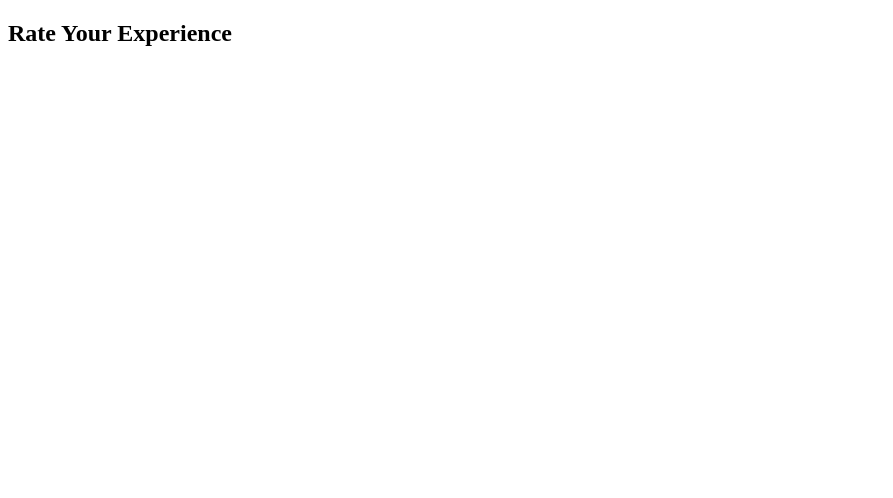
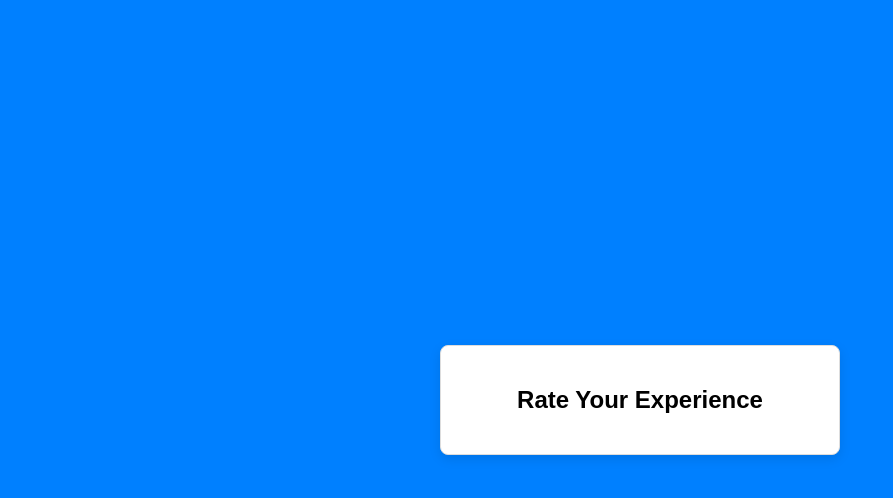
Before and after one commit to zieDoo/React-sandbox, a React (Vite) app in the folder Vite_Build_Setup/rating-ui/: page / in a window 1280 px wide. Shown: the top 498 px of the page, without its empty margins (0-893 px from the left). Built offline with nearby package versions, Linux system fonts and the light colour scheme.

Commit message:
React Fundamentals - Plain CSS & index.css update

```diff
--- a/Vite_Build_Setup/rating-ui/src/components/Rating.jsx
+++ b/Vite_Build_Setup/rating-ui/src/components/Rating.jsx
@@ -1,10 +1,10 @@
 // There is many different ways to style your components in React.
 
-// 1) Style Object
+// 3) Plain CSS - usual way
 
 const Rating = () => {
   return (
-    <div>
+    <div className="rating-container">
       <h2>Rate Your Experience</h2>
     </div>
   );
--- a/Vite_Build_Setup/rating-ui/src/index.css
+++ b/Vite_Build_Setup/rating-ui/src/index.css
@@ -0,0 +1,48 @@
+* {
+  margin: 0;
+  padding: 0;
+  box-sizing: border-box;
+}
+
+body {
+  font-family: Arial, sans-serif;
+  display: flex;
+  justify-content: center;
+  align-items: center;
+  height: 100vh;
+  background-color: #0080ff;
+}
+
+.rating-container {
+  text-align: center;
+  padding: 40px 30px;
+  border: 1px solid #ddd;
+  width: 400px;
+  border-radius: 8px;
+  background-color: #fff;
+  box-shadow: 0 4px 12px rgba(0, 0, 0, 0.1);
+}
+
+.stars {
+  display: flex;
+  justify-content: center;
+  gap: 10px;
+  font-size: 2rem;
+  cursor: pointer;
+  margin: 15px;
+}
+
+.star {
+  transition: color 0.2s ease-in-out;
+  color: #ccc;
+}
+
+.star.active {
+  color: gold;
+}
+
+.feedback {
+  font-size: 1.2rem;
+  font-weight: bold;
+  color: #333;
+}
```
